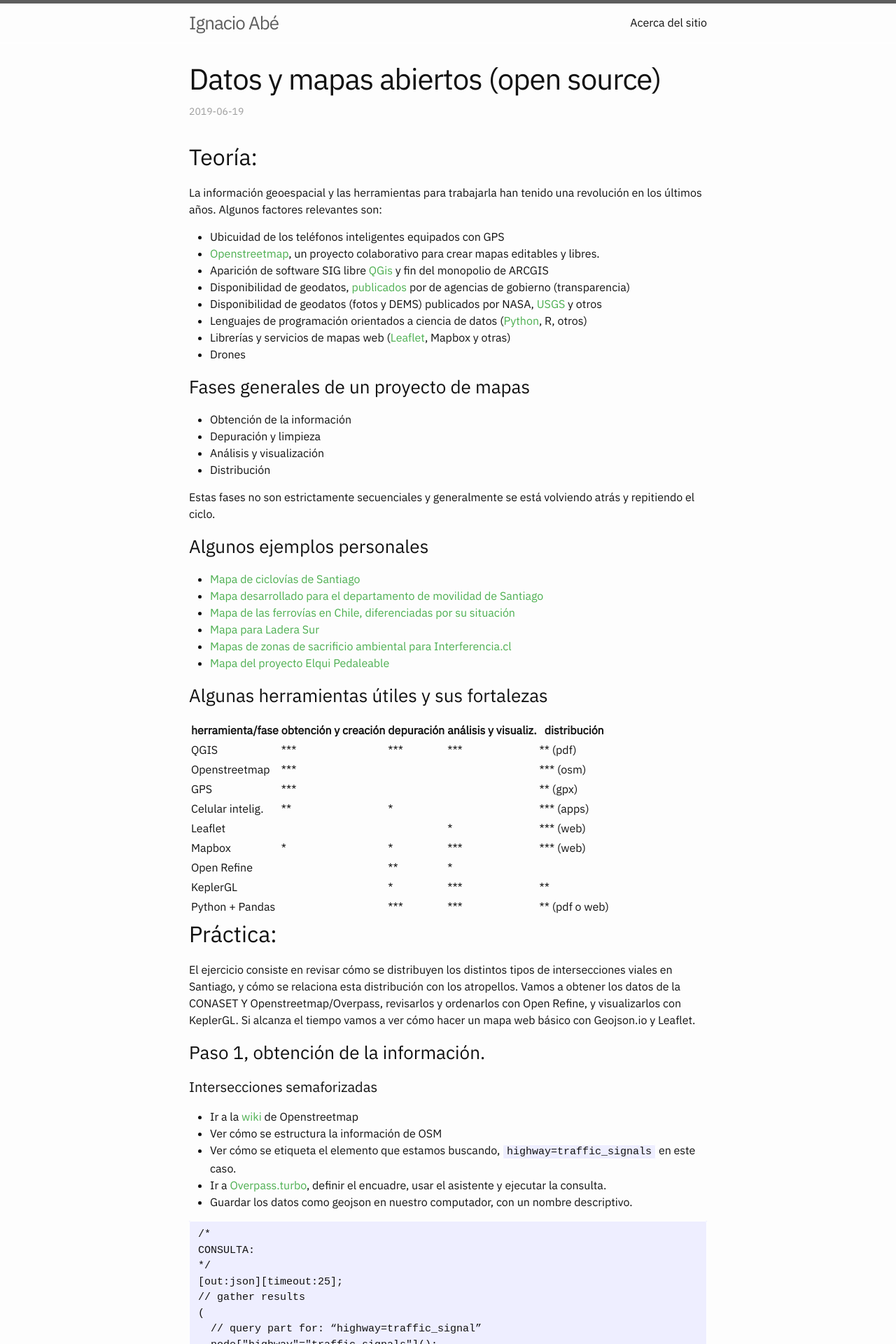
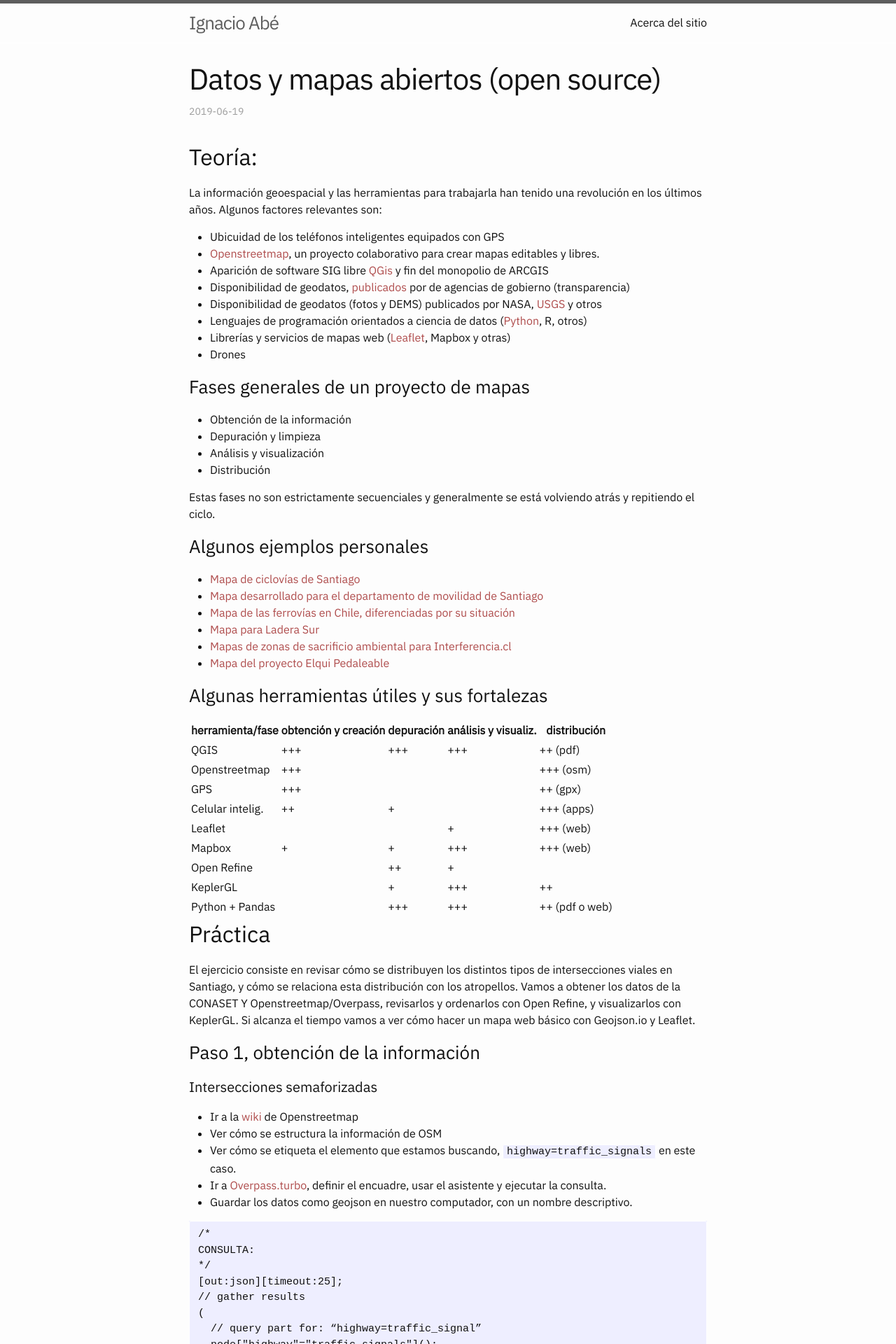
Before and after one commit to ignacioabe/ignacioabe.github.io, a Jekyll site: the page built from _posts/2019-06-19-mapeo-accesiblidad.md, in a window 1280 px wide. Shown: the top 1920 px of the page at 70% size. Built offline with Jekyll 4.4.1, drawn with Linux system fonts in a browser that asks for light colours; some of the changed text lies outside the part shown.

Commit message:
edita post y actualiza gems

````diff
--- a/Gemfile
+++ b/Gemfile
@@ -22,3 +22,5 @@ gem "minima", ">= 2.0"
 group :jekyll_plugins do
    gem "jekyll-feed", "~> 0.6"
 end
+
+gem "webrick", "~> 1.7"
--- a/_posts/2019-06-19-mapeo-accesiblidad.md
+++ b/_posts/2019-06-19-mapeo-accesiblidad.md
@@ -40,22 +40,21 @@ Estas fases no son estrictamente secuenciales y generalmente se está volviendo
 
 | herramienta/fase | obtención y creación | depuración | análisis y visualiz. | distribución   |
 |------------------|----------------------|------------|----------------------|----------------|
-| QGIS             | ***                  | ***        | ***                  | ** (pdf)       |
-| Openstreetmap    | ***                  |            |                      | *** (osm)      |
-| GPS              | ***                  |            |                      | ** (gpx)       |
-| Celular intelig. | **                   | *          |                      | *** (apps)     |
-| Leaflet          |                      |            | *                    | *** (web)      |
-| Mapbox           | *                    | *          | ***                  | *** (web)      |
-| Open Refine      |                      | **         | *                    |                |
-| KeplerGL         |                      | *          | ***                  | **             |
-| Python + Pandas  |                      | ***        | ***                  | ** (pdf o web) |
+| QGIS             | +++                  | +++        | +++                  | ++ (pdf)       |
+| Openstreetmap    | +++                  |            |                      | +++ (osm)      |
+| GPS              | +++                  |            |                      | ++ (gpx)       |
+| Celular intelig. | ++                   | +          |                      | +++ (apps)     |
+| Leaflet          |                      |            | +                    | +++ (web)      |
+| Mapbox           | +                    | +          | +++                  | +++ (web)      |
+| Open Refine      |                      | ++         | +                    |                |
+| KeplerGL         |                      | +          | +++                  | ++             |
+| Python + Pandas  |                      | +++        | +++                  | ++ (pdf o web) |
 
-
-## Práctica:
+## Práctica
 
 El ejercicio consiste en revisar cómo se distribuyen los distintos tipos de intersecciones viales en Santiago, y cómo se relaciona esta distribución con los atropellos. Vamos a obtener los datos de la CONASET Y Openstreetmap/Overpass, revisarlos y ordenarlos con Open Refine, y visualizarlos con KeplerGL. Si alcanza el tiempo vamos a ver cómo hacer un mapa web básico con Geojson.io y Leaflet.
 
-### Paso 1, obtención de la información.
+### Paso 1, obtención de la información
 
 #### Intersecciones semaforizadas
 
@@ -120,7 +119,7 @@ Para esto vamos a usar la librería de mapas web llamada Leaflet.
 - Crear un archivo HTML en algún editor de texto (recomiendo VSCode)
 - Pegarle la base:
 
-```
+```html
 <!DOCTYPE html>
 <html lang="en">
 <head>
--- a/_sass/minima.scss
+++ b/_sass/minima.scss
@@ -12,7 +12,7 @@ $spacing-unit:     30px !default;
 
 $text-color:       #111 !default;
 $background-color: #fdfdfd !default;
-$brand-color:      #4CAF50 !default;
+$brand-color:      #af4c4c !default;
 
 $grey-color:       #9E9E9E !default;
 $grey-color-light: lighten($grey-color, 40%) !default;
````
Also changed, not shown: Gemfile.lock.
